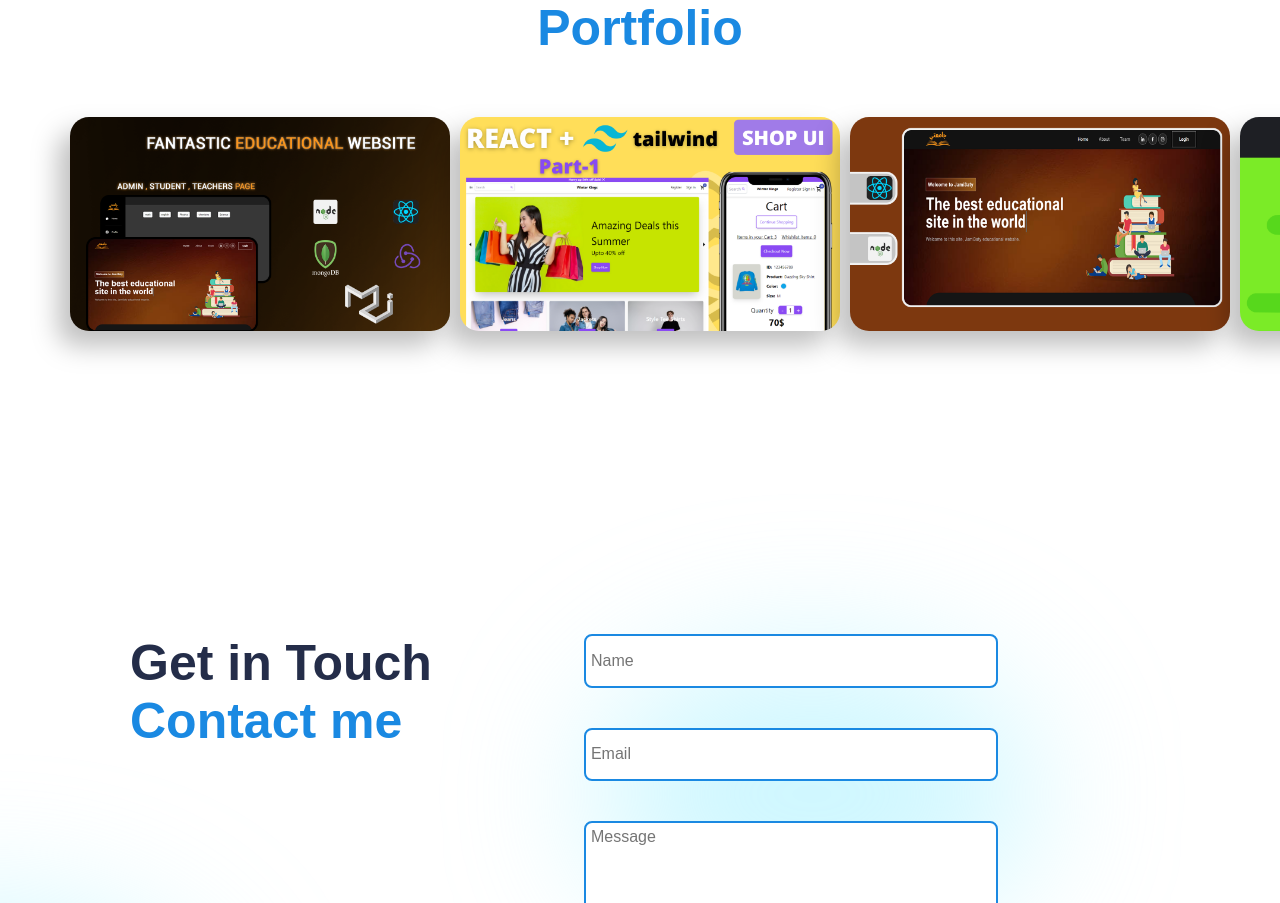
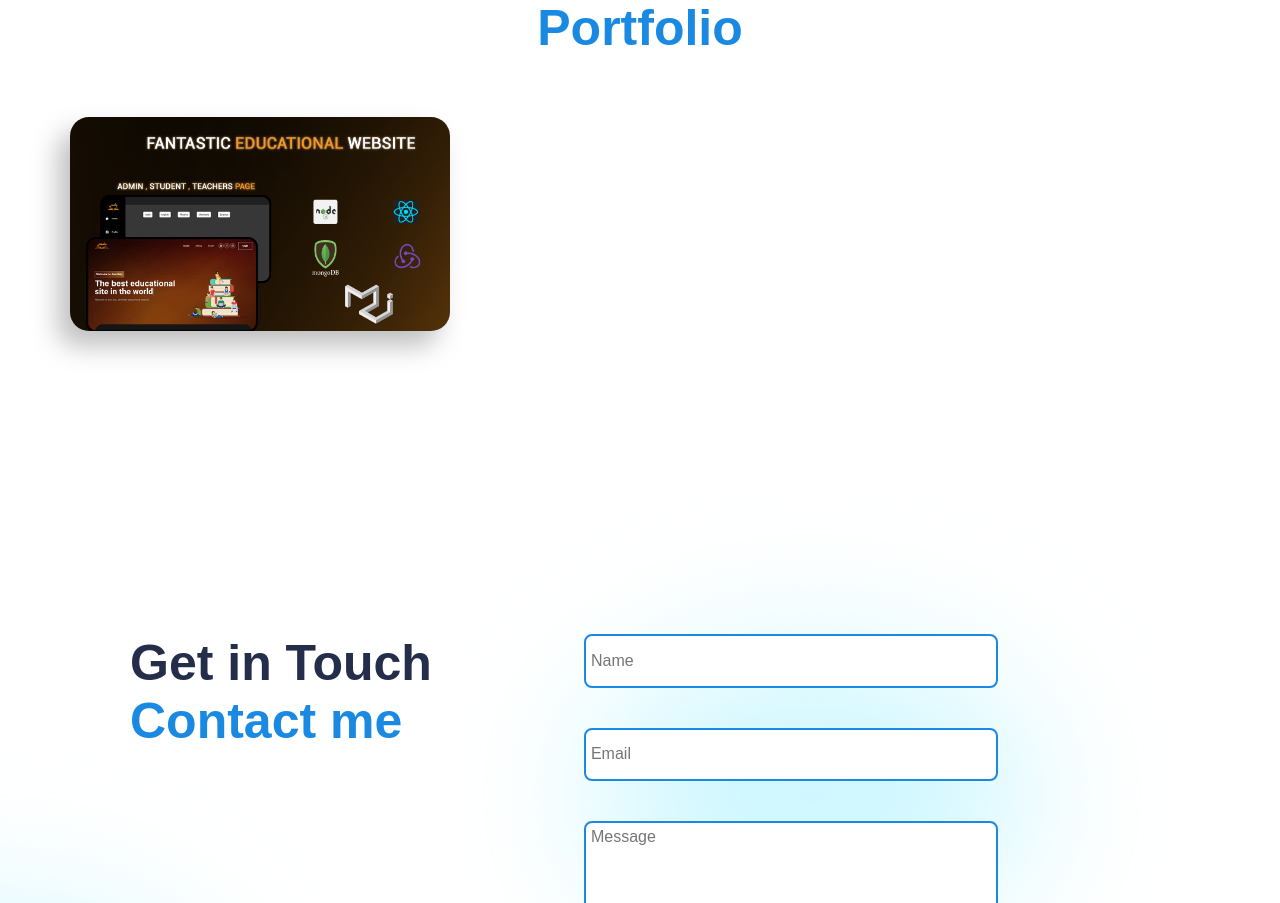
Before and after one commit to Kenandarabeh/PersonalPortfolio, a React (Create React App) app: page / in a window 1280 px wide. Shown: the part 2645-3548 px from the top of the page. Built offline with nearby package versions, Linux system fonts and the light colour scheme.

Commit message:
Update Portfolio.jsx

```diff
--- a/src/components/Portfolio/Portfolio.jsx
+++ b/src/components/Portfolio/Portfolio.jsx
@@ -13,7 +13,7 @@
   return (
     <div className="portfolio" id="portfolio">
       {/* heading */}
-      <span style={{color: darkMode?'white': ''}}>Recent Projects</span>
+      <span style={{ color: darkMode ? 'white' : '' }}>Recent Projects</span>
       <span>Portfolio</span>
 
       {/* slider */}
@@ -24,17 +24,12 @@
         className="portfolio-slider"
       >
         <SwiperSlide>
-          <img src={Sidebar} alt="" />
+          <a href="https://jami3aty-0-0-2.onrender.com" target="_blank">
+            <img src={Sidebar} alt="" />
+          </a>
+
         </SwiperSlide>
-        <SwiperSlide>
-          <img src={Ecommerce} alt="" />
-        </SwiperSlide>
-        <SwiperSlide>
-          <img src={MusicApp} alt="" />
-        </SwiperSlide>
-        <SwiperSlide>
-          <img src={HOC} alt="" />
-        </SwiperSlide>
+
       </Swiper>
     </div>
   );
```
